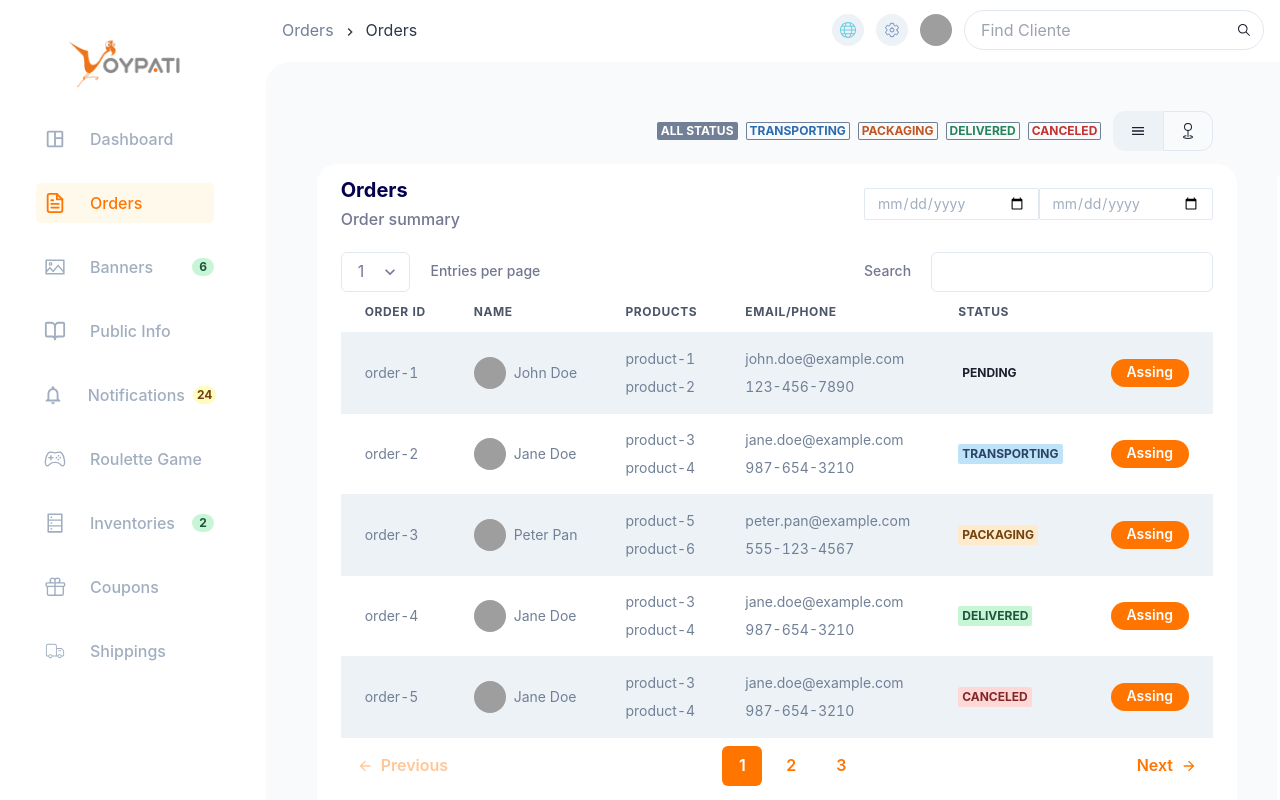
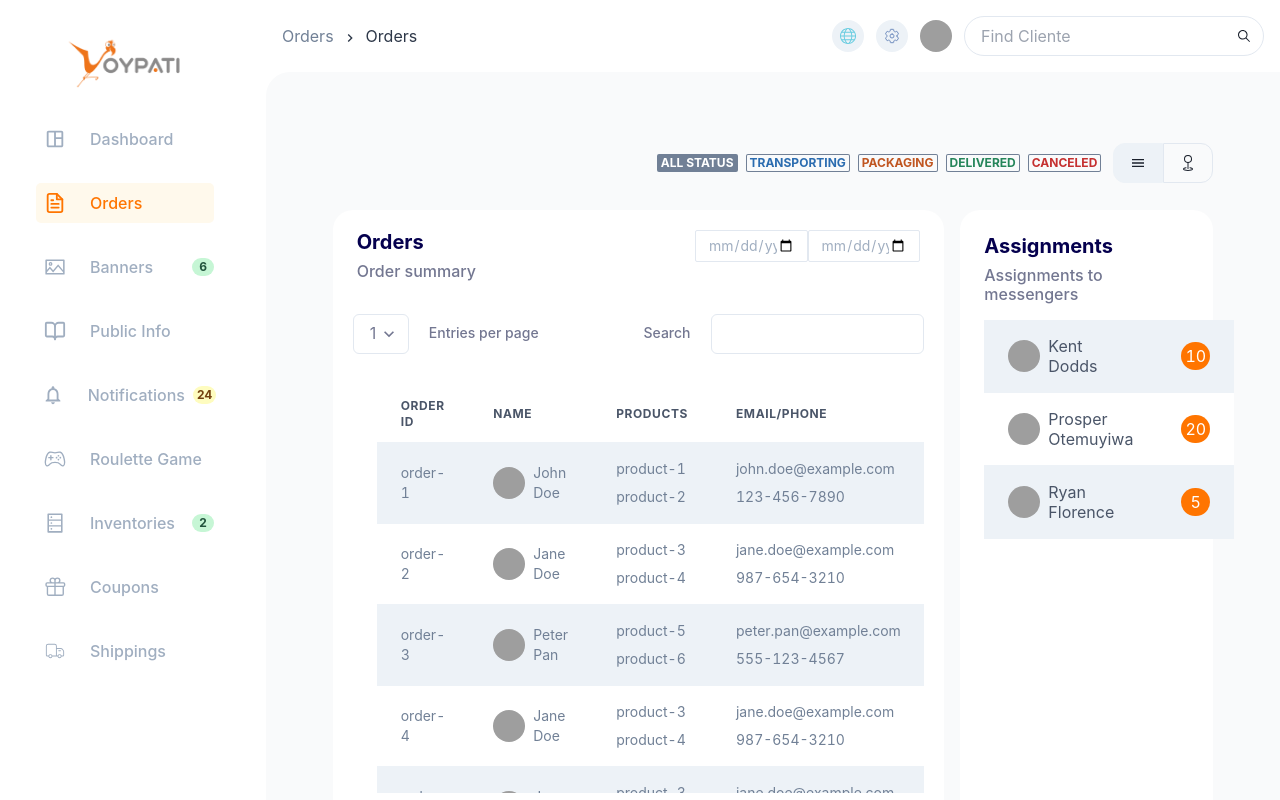
Before and after one commit to guilleferrioldev/nox, a Next.js app in the folder nox-online-shop/: page / in a window 1280 px wide. Built offline with nearby package versions, Linux system fonts and the light colour scheme; grey boxes are pictures that could not be loaded.

Commit message:
finished app

```diff
--- a/nox-online-shop/src/components/Header.tsx
+++ b/nox-online-shop/src/components/Header.tsx
@@ -15,7 +15,6 @@ export const Header = () => {
   return (
     <Flex
       w="full"
-      h={{ base: "120px", md: "60px" }}
       padding={4}
       alignItems="center"
       justifyContent="space-between"
--- a/nox-online-shop/src/components/Layout.tsx
+++ b/nox-online-shop/src/components/Layout.tsx
@@ -67,15 +67,14 @@ export const Layout = ({ children }: { children: React.ReactNode }) => {
       <GridItem>
         <Grid
           w="full"
-          h="100vh"
+          h={{ base: "fit-content", md: "100vh" }}
           templateRows="1fr 12fr"
         >
-          <GridItem colSpan={1}>
+          <GridItem rowSpan={1}>
             <Header />
           </GridItem>
           <GridItem
-            colSpan={1}
-            overflowY={{ base: "auto", md: "hidden" }}
+            rowSpan={1}
           >
             <Box
               w="full"
--- a/nox-online-shop/src/components/details/Details.tsx
+++ b/nox-online-shop/src/components/details/Details.tsx
@@ -1,7 +1,7 @@
 "use client"
 
 import { useLocation } from "@/context";
-import { Grid, GridItem, Stack, Textarea } from "@chakra-ui/react";
+import { Box, Grid, GridItem, Stack, Textarea } from "@chakra-ui/react";
 import CustomTable from "../ui/CustomTable";
 import { MarkerLocation, Status } from "@/types";
 import { FlexWrapper, FormDetails } from "..";
@@ -52,7 +52,9 @@ export const Details = () => {
       <GridItem colSpan={{ base: 1, md: 2 }}>
         <FlexWrapper name="Shipping Address" subname="Order Shipping Address" buttonName="Assign">
           <Stack w="full" p={{ base: 4, md: 6 }} spacing={1} pt={0}>
-            <Mapear posix={location?.position as LatLngExpression} markerLocations={[location as MarkerLocation]} marketsWithButtons={false} height={"200px"} />
+            <Box h="200px" w="full">
+              <Mapear posix={location?.position as LatLngExpression} markerLocations={[location as MarkerLocation]} marketsWithButtons={false} />
+            </Box>
             <Textarea placeholder={location?.direction} isDisabled resize="none" color="black" />
           </Stack>
         </FlexWrapper>
--- a/nox-online-shop/src/components/details/Wrapper.tsx
+++ b/nox-online-shop/src/components/details/Wrapper.tsx
@@ -14,7 +14,7 @@ export const FlexWrapper = ({name, subname, buttonName, children}: WrapperProps)
     return (
       <Flex bg="#FFFFFF" h="full" align="center" justify="center" borderRadius="15px" flexDirection="column">
         <Header name={name} subname={subname} buttonName={buttonName}/>
-        <Flex w="full">
+        <Flex w="full" h="80%">
           {children}
         </Flex>
       </Flex>
@@ -23,7 +23,7 @@ export const FlexWrapper = ({name, subname, buttonName, children}: WrapperProps)
 
 const Header = ({name, subname, buttonName}: HeaderProps) => {
     return (
-      <Flex bg="#FFFFFF" h="15%" w="full" align="center" justify={buttonName ? "space-around": "start"} alignItems="center" p={6} mb={2} pb={0}>
+      <Flex bg="#FFFFFF" h="20%" w="full" align="center" justify={buttonName ? "space-around": "start"} alignItems="center" p={6} mb={2} pb={0}>
         <Stack spacing={2} w="full">
           <Heading as="h2" size="md" color="#05004E">
               {name}
--- a/nox-online-shop/src/components/index.tsx
+++ b/nox-online-shop/src/components/index.tsx
@@ -10,6 +10,7 @@ import { Orders } from "./orders/Orders";
 import { Details } from "./details/Details";
 import { FormDetails } from "./details/FromDetails";
 import { FlexWrapper } from "./details/Wrapper";
+import { ModalCentered } from "./orders/Modal";
 
 export {
     Header,
@@ -23,5 +24,6 @@ export {
     Orders,
     Details,
     FormDetails,
-    FlexWrapper
+    FlexWrapper,
+    ModalCentered
 }
--- a/nox-online-shop/src/components/orders/Map.tsx
+++ b/nox-online-shop/src/components/orders/Map.tsx
@@ -1,11 +1,9 @@
 "use client"
 
 import { LatLngExpression, LatLngTuple } from 'leaflet';
-
 import "leaflet/dist/leaflet.css";
 import "leaflet-defaulticon-compatibility/dist/leaflet-defaulticon-compatibility.css";
 import "leaflet-defaulticon-compatibility";
-
 import dynamic from "next/dynamic";
 import { useRef } from 'react';
 import { Button, Flex, Heading, Stack } from '@chakra-ui/react';
@@ -34,14 +32,13 @@ interface MapProps {
   zoom?: number;
   markerLocations: MarkerLocation[];
   marketsWithButtons?: boolean;
-  height?: string;
 }
 
 const defaults = {
   zoom: 16,
 };
 
-const Map = ({ posix, onOpen, markerLocations, zoom = defaults.zoom, marketsWithButtons = true, height = "100%"}: MapProps) => {
+const Map = ({ posix, onOpen, markerLocations, zoom = defaults.zoom, marketsWithButtons = true}: MapProps) => {
   const { toggleDetails } = useDetails();
   const { setLocation } = useLocation();
   const mapRef = useRef<L.Map | null>(null);
@@ -63,7 +60,7 @@ const Map = ({ posix, onOpen, markerLocations, zoom = defaults.zoom, marketsWith
             </Button>
             <Button variant="solid" borderRadius="20px" bg="#FF7500"  color="white" h={7} fontSize="sm" w="50%"
                 onClick={onOpen}>
-                Assing
+                Assign
             </Button>
           </Flex>}
         </Stack>
@@ -74,16 +71,20 @@ const Map = ({ posix, onOpen, markerLocations, zoom = defaults.zoom, marketsWith
   return (
     <Flex
       w="full"
-      h="90%"
+      h="full"
       flexDirection="column"
-      p={6}
       gap={4}
+    >
+      <Flex
+        w="full"
+        h="full"
+        position="relative"
       >
         <MapContainer
           center={posix}
           zoom={zoom}
           scrollWheelZoom={false}
-        style={{width: "100%", height: height}}
+          style={{ width: "100%", height: "100%", padding: 3}}
           ref={mapRef}
         >
           <TileLayer
@@ -93,8 +94,8 @@ const Map = ({ posix, onOpen, markerLocations, zoom = defaults.zoom, marketsWith
           {mapMarkers}
         </MapContainer>
       </Flex>
+    </Flex>
   );
 };
 
-
 export default Map;
--- a/nox-online-shop/src/components/orders/Orders.tsx
+++ b/nox-online-shop/src/components/orders/Orders.tsx
@@ -1,141 +1,66 @@
 "use client"
 
-import { Assignments, OrdersTable } from "@/components";
-import {  colorSchemePrincipal, IAssignment, IOrder, MarkerLocation, Status } from "@/types";
-import { Badge, Box, Button, ButtonGroup, Flex, Grid, GridItem, Heading, Icon, Input, Stack, useDisclosure } from "@chakra-ui/react";
-import dynamic from "next/dynamic";
-import { useMemo, useState } from "react";
-import { BsGeo } from "react-icons/bs";
-import { MdMenu } from "react-icons/md";
-import { ModalCentered } from "./Modal";
+import React, { useMemo, useState } from 'react';
+import { Grid, Flex, GridItem, Stack, Badge, ButtonGroup, Button, Icon, useDisclosure, Heading, Input, Box } from '@chakra-ui/react';
+import { colorSchemePrincipal, IAssignment, IOrder, MarkerLocation, Status } from '@/types';
+import { BsGeo } from 'react-icons/bs';
+import { MdMenu } from 'react-icons/md';
+import { Assignments, ModalCentered, OrdersTable } from "@/components";
+import dynamic from 'next/dynamic';
 
 const assignments: IAssignment[] = [
-  {
-    id: 1,
-    name: 'Kent Dodds',
-    src: 'https://bit.ly/kent-c-dodds',
-    quantity: 10,
-  },
-  {
-    id: 2,
-    name: 'Prosper Otemuyiwa',
-    src: 'https://bit.ly/prosper-baba',
-    quantity: 20,
-  },
-  {
-    id: 3,
-    name: 'Ryan Florence',
-    src: 'https://bit.ly/ryan-florence',
-    quantity: 5,
-  },
+  { id: 1, name: 'Kent Dodds', src: 'https://bit.ly/kent-c-dodds', quantity: 10 },
+  { id: 2, name: 'Prosper Otemuyiwa', src: 'https://bit.ly/prosper-baba', quantity: 20 },
+  { id: 3, name: 'Ryan Florence', src: 'https://bit.ly/ryan-florence', quantity: 5 },
 ];
 
 const orders: IOrder[] = [
-  {
-   id: 'order-1',
-   name: 'John Doe',
-   src: 'https://bit.ly/ryan-florence',
-   products: ['product-1', 'product-2'],
-   email: 'john.doe@example.com',
-   phone: '123-456-7890',
-   status: Status.PENDING,
-  },
-  {
-   id: 'order-2',
-   name: 'Jane Doe',
-   src: 'https://bit.ly/kent-c-dodds',
-   products: ['product-3', 'product-4'],
-   email: 'jane.doe@example.com',
-   phone: '987-654-3210',
-   status: Status.TRANSPORTING,
-  },
-  {
-   id: 'order-3',
-   name: 'Peter Pan',
-   src: 'https://bit.ly/ryan-florence',
-   products: ['product-5', 'product-6'],
-   email: 'peter.pan@example.com',
-   phone: '555-123-4567',
-   status: Status.PACKAGING,
-  },
-  {
-    id: 'order-4',
-    name: 'Jane Doe',
-    src: 'https://bit.ly/kent-c-dodds',
-    products: ['product-3', 'product-4'],
-    email: 'jane.doe@example.com',
-    phone: '987-654-3210',
-    status: Status.DELIVERED,
-   },
-   {
-    id: 'order-5',
-    name: 'Jane Doe',
-    src: 'https://bit.ly/kent-c-dodds',
-    products: ['product-3', 'product-4'],
-    email: 'jane.doe@example.com',
-    phone: '987-654-3210',
-    status: Status.CANCELED,
-   },
+  { id: 'order-1', name: 'John Doe', src: 'https://bit.ly/ryan-florence', products: ['product-1', 'product-2'], email: 'john.doe@example.com', phone: '123-456-7890', status: Status.PENDING },
+  { id: 'order-2', name: 'Jane Doe', src: 'https://bit.ly/kent-c-dodds', products: ['product-3', 'product-4'], email: 'jane.doe@example.com', phone: '987-654-3210', status: Status.TRANSPORTING },
+  { id: 'order-3', name: 'Peter Pan', src: 'https://bit.ly/ryan-florence', products: ['product-5', 'product-6'], email: 'peter.pan@example.com', phone: '555-123-4567', status: Status.PACKAGING },
+  { id: 'order-4', name: 'Jane Doe', src: 'https://bit.ly/kent-c-dodds', products: ['product-3', 'product-4'], email: 'jane.doe@example.com', phone: '987-654-3210', status: Status.DELIVERED },
+  { id: 'order-5', name: 'Jane Doe', src: 'https://bit.ly/kent-c-dodds', products: ['product-3', 'product-4'], email: 'jane.doe@example.com', phone: '987-654-3210', status: Status.CANCELED },
 ];
 
 const markerLocations: MarkerLocation[] = [
-  {
-   position: [23.115706, -82.418451],
-   direction: "Calle 30 e/27 y 29 Siboney Playa #3892",
-   product: "Café molido",
-  },
-  {
-   position: [23.111706, -82.422451],
-   direction: "Calle 44 e/21 y 23 Siboney Playa #4212",
-   product: "Hamburguesas"
-  },
-  {
-   position: [23.113706, -82.416451],
-   direction: "Calle 33 e/34 y 36 Siboney Playa #6040",
-   product: "Libros"
-  },
-  {
-   position: [23.113706, -82.424451],
-   direction: "Calle 17 e/42 y 36 Siboney Playa #5053",
-   product: "Fruta fresca"
-  },
-  {
-   position: [23.114706, -82.420451],
-   direction: "Calle 25 e/34 y 36 Siboney Playa #4578",
-   product: "Pan"
-  },
+  { position: [23.115706, -82.418451], direction: "Calle 30 e/27 y 29 Siboney Playa #3892", product: "Café molido" },
+  { position: [23.111706, -82.422451], direction: "Calle 44 e/21 y 23 Siboney Playa #4212", product: "Hamburguesas" },
+  { position: [23.113706, -82.416451], direction: "Calle 33 e/34 y 36 Siboney Playa #6040", product: "Libros" },
+  { position: [23.113706, -82.424451], direction: "Calle 17 e/42 y 36 Siboney Playa #5053", product: "Fruta fresca" },
+  { position: [23.114706, -82.420451], direction: "Calle 25 e/34 y 36 Siboney Playa #4578", product: "Pan" },
 ];
-
 
 export const Orders = () => {
   const Mapear = useMemo(() => dynamic(
     async () => (await import("@/components/orders/Map")).default,
     { ssr: false }
-      ), [])
+  ), []);
 
   const [isMap, setIsMap] = useState(false);
   const { isOpen, onOpen, onClose } = useDisclosure();
 
   return (
-        <Box
-        gap={4}
+    <Grid
       w="90%"
       h="90%"
+      templateColumns={{ base: "1fr", md: "repeat(10, 1fr)" }}
+      templateRows={{ base: "repeat(15, 1fr)", md: "repeat(10, 1fr)" }}
+      gap={4}
+      p={4}
     >
+      <GridItem colSpan={10} rowSpan={1}>
         <Flex
+          h="full"
           w="full"
-          h="5%"
-          bg="#F9FAFB"
-          padding={4}
-          my="4"
           gap={3}
           alignItems="center"
           justifyContent="end"
+          fontSize="md"
         >
-          <Stack direction='row'>
+          <Stack direction='row' display={{ base: 'none', md: 'flex' }}>
             {
               Object.values(Status).map((status) => {
-                if (status ===  Status.PENDING) return
+                if (status === Status.PENDING) return null;
                 const color = colorSchemePrincipal[status];
                 const variant = status === "ALL STATUS" ? 'solid' : 'outline';
 
@@ -155,9 +80,7 @@ export const Orders = () => {
               borderColor="#EDF2F7"
               bg={isMap ? '#F9FAFB' : '#EDF2F7'}
               borderRadius="md"
-              style={{
-                borderRadius: "12px 0 0 12px",
-              }}
+              style={{ borderRadius: "12px 0 0 12px" }}
             >
               <Icon as={MdMenu}
                 size="md"
@@ -168,12 +91,10 @@ export const Orders = () => {
             <Button
               onClick={() => setIsMap(true)}
               variant="outline"
-              bg={isMap ? '#EDF2F7': '#F9FAFB'}
+              bg={isMap ? '#EDF2F7' : '#F9FAFB'}
               borderColor="#E2E8F0"
               borderRadius="md"
-              style={{
-                borderRadius: "0 12px 12px 0",
-              }}
+              style={{ borderRadius: "0 12px 12px 0" }}
             >
               <Icon as={BsGeo}
                 size="md"
@@ -183,16 +104,20 @@ export const Orders = () => {
             </Button>
           </ButtonGroup>
         </Flex>
+      </GridItem>
 
+      <GridItem colSpan={{ base: 10, md: 7 }} rowSpan={9}>
         <Grid
-           w="100%"
-           h="80%"
-           templateColumns={{ base: '1fr', md: '3fr 1fr' }}
-           gap={10}
+          h="full"
+          w="full"
+          templateRows="10% 90%"
+          bg="white"
+          borderRadius="20px"
+          gap={4}
         >
-          <GridItem colSpan={1} bg="white" borderRadius="20px">
-            <Flex w="full" h="5%" p={6} pt={10} alignItems="center" justifyContent="space-between">
-              <Stack spacing={2} w="40%">
+          <GridItem rowSpan={1} mb={{ base: 3, md: 1}}>
+            <Flex w="full" h="5%" p={6} pt={{ base: 0, md: 5}} alignItems={{ base: "start", md: "space-between"}} gap={3} justifyContent={{ base: "start", md: "space-between"}} flexDirection={{ base: "column", md: "row"}}>
+              <Stack spacing={2}>
                 <Heading as="h2" size="md" color="#05004E">
                   Orders
                 </Heading>
@@ -200,20 +125,36 @@ export const Orders = () => {
                   Order summary
                 </Heading>
               </Stack>
-              <Flex align="center" w="40%">
+              <Flex align="center" w={{ base: "80%", md: "40%"}}>
                 <Input type="date" size='sm' color="#A0AEC0"/>
                 <Input type="date" size='sm' color="#A0AEC0"/>
               </Flex>
             </Flex>
+          </GridItem>
 
-            {isMap ? <Mapear posix={[23.113706, -82.420451]} onOpen={onOpen} markerLocations={markerLocations}/> : <OrdersTable orders={orders}/>}
+          <GridItem rowSpan={1} w="100%" h="90%"  overflowX="scroll" paddingRight={{base: 6, md: 0}}>
+            {isMap ?
+            <Box overflowX="scroll" w="full" p={3} h="full">
+              <Mapear posix={[23.113706, -82.420451]} onOpen={onOpen} markerLocations={markerLocations}/>
+            </Box>
+            : <OrdersTable orders={orders}/>}
             <ModalCentered isOpen={isOpen} onClose={onClose}/>
           </GridItem>
+        </Grid>
+      </GridItem>
 
-          <GridItem colSpan={1} bg="white" borderRadius="20px">
+      <GridItem colSpan={{ base: 10, md: 3 }} rowSpan={9} paddingRight={{base: 6, md: 0}}>
+        <Flex
+          h="full"
+          w="full"
+          alignItems="center"
+          justifyContent="center"
+          bg="white"
+          borderRadius="20px"
+        >
           <Assignments assigments={assignments}/>
+        </Flex>
       </GridItem>
     </Grid>
-      </Box>
   );
 }
--- a/nox-online-shop/src/components/orders/OrdersTable.tsx
+++ b/nox-online-shop/src/components/orders/OrdersTable.tsx
@@ -1,26 +1,26 @@
 import { colorScheme, colorText, IOrder } from "@/types"
-import { Avatar, Badge, Button, Flex, Heading, Input, Select, Table, TableContainer, Tbody, Td, Th, Tr } from "@chakra-ui/react";
+import { Avatar, Badge, Box, Button, Flex, Heading, Input, Select, Table, Tbody, Td, Th, Tr } from "@chakra-ui/react";
 import { Pagination } from "..";
 
 interface Props {
     orders: IOrder[]
 }
 
-export const OrdersTable = ({orders}: Props) => {
+export const OrdersTable = ({ orders }: Props) => {
     return (
         <Flex
             w="full"
             h="full"
             flexDirection="column"
-            p={6}
+            p={5}
         >
             <Flex
                 w="full"
                 flexDirection="column"
                 gap={4}
             >
-            <Flex w="full" alignItems="center" justifyContent="space-between">
-                <Flex w="40%" h="full" alignItems="center" gap="20px">
+                <Flex w="full" alignItems={{ base: "start", md: "center" }} justifyContent="space-between" flexDirection={{ base: "column", md: "row" }} gap={"10px"} mb={2}>
+                    <Flex w="80%" h="full" alignItems="center" gap="20px">
                         <Select gap="20px" w="20%" color="#737791">
                             {Array.from({ length: 5 }, (_, i) => i + 1).map((number) => (
                                 <option key={number} value={number}>
@@ -33,17 +33,17 @@ export const OrdersTable = ({orders}: Props) => {
                         </Heading>
                     </Flex>
 
-                <Flex w="40%" h="full" alignItems="center" gap="20px">
+                    <Flex w="80%" h="full" alignItems="center" gap="20px">
                         <Heading as="h2" size="sm" color="#737791" fontWeight="medium" fontSize="sm">
                             Search
                         </Heading>
-                    <Input/>
+                        <Input w={{ base: "60%", md: "80%" }} />
                     </Flex>
                 </Flex>
-        </Flex >
+            </Flex>
 
-        <TableContainer>
-        <Table variant="simple" >
+            <Box overflowX="scroll" w="full" p={6} h="full">
+                <Table variant="simple" w="full">
                     <thead>
                         <tr>
                             <Th>ORDER ID</Th>
@@ -85,27 +85,27 @@ export const OrdersTable = ({orders}: Props) => {
                                     <Badge
                                         key={order.status}
                                         variant="solid"
-                        bg={order.status !== "PENDING" ? colorScheme[order.status]: ""}
+                                        bg={order.status !== "PENDING" ? colorScheme[order.status] : ""}
                                         color={colorText[order.status]}
                                     >
                                         {order.status}
                                     </Badge>
                                 </Td>
                                 <Td>
-                    <Button variant="solid" borderRadius="20px" bg="#FF7500"  color="white" h={7} fontSize="sm">
-                        Assing
+                                    <Button variant="solid" borderRadius="20px" bg="#FF7500" color="white" h={7} fontSize="sm">
+                                        Assign
                                     </Button>
                                 </Td>
                             </Tr>
                         ))}
                     </Tbody>
                 </Table>
-        </TableContainer>
+            </Box>
 
             <Pagination
                 currentPage={1}
                 totalPages={3}
-            onPageChange={() => {}}
+                onPageChange={() => { }}
             />
         </Flex>
     );
--- a/nox-online-shop/src/components/orders/Pagination.tsx
+++ b/nox-online-shop/src/components/orders/Pagination.tsx
@@ -22,7 +22,7 @@ export const Pagination = ({ currentPage, totalPages, onPageChange }: Pagination
           Previous
         </Button>
 
-        <ButtonGroup>
+        <ButtonGroup display={{ base: 'none', md: 'flex' }}>
           {Array.from({ length: totalPages }, (_, index) => index + 1).map((page) => (
             <Button
               key={page}
--- a/nox-online-shop/src/components/ui/CustomTable.tsx
+++ b/nox-online-shop/src/components/ui/CustomTable.tsx
@@ -14,7 +14,7 @@ interface CustomTableProps {
 
 const CustomTable: React.FC<CustomTableProps> = ({ data, columns }) => {
   return (
-    <Box overflowX="auto" w="full" p={6} pt={0}>
+      <Box overflowX="scroll" w="full" p={6} h="full" pt={0}>
       <Table variant="striped">
         <Thead>
           <Tr>
```
Also changed, not shown: nox-online-shop/src/components/orders/index.tsx (deleted, +0 -58 lines). Lines whose indentation alone changed are shown as unchanged.
